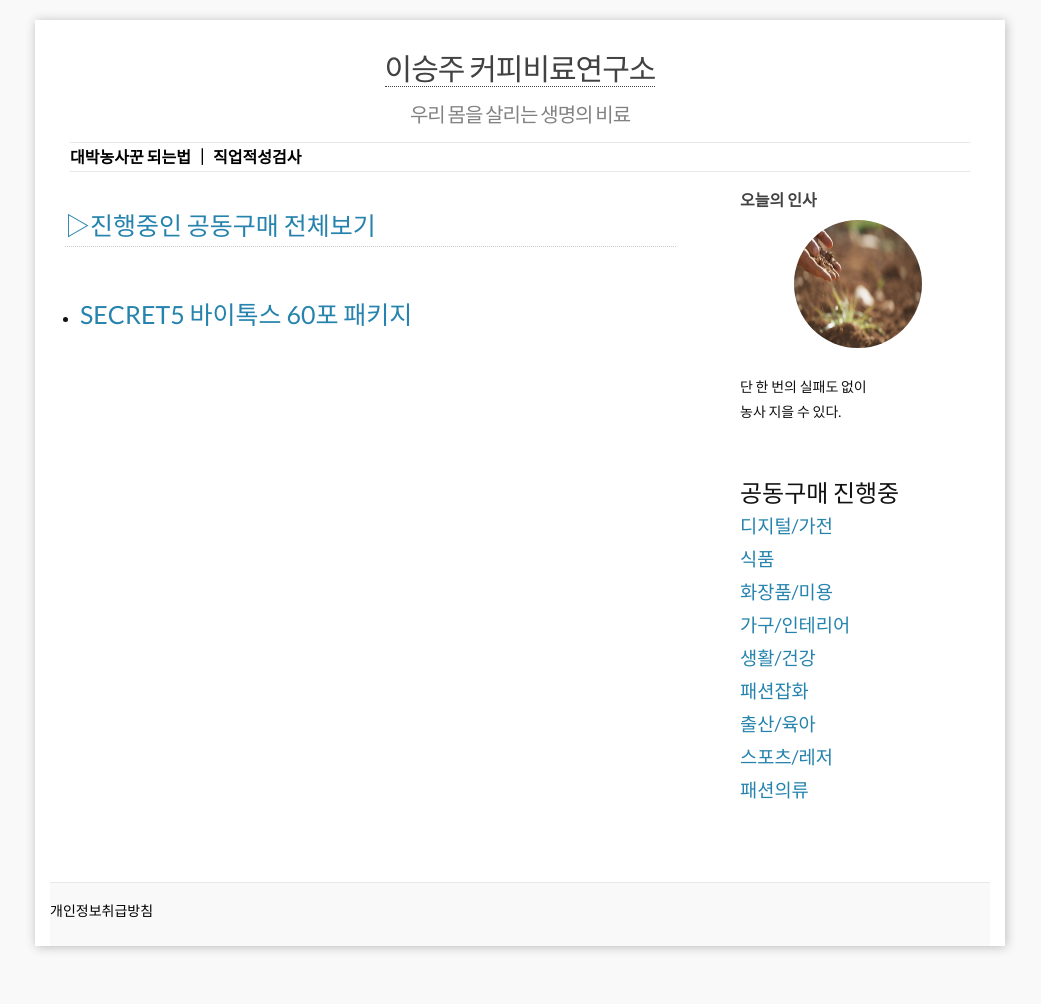
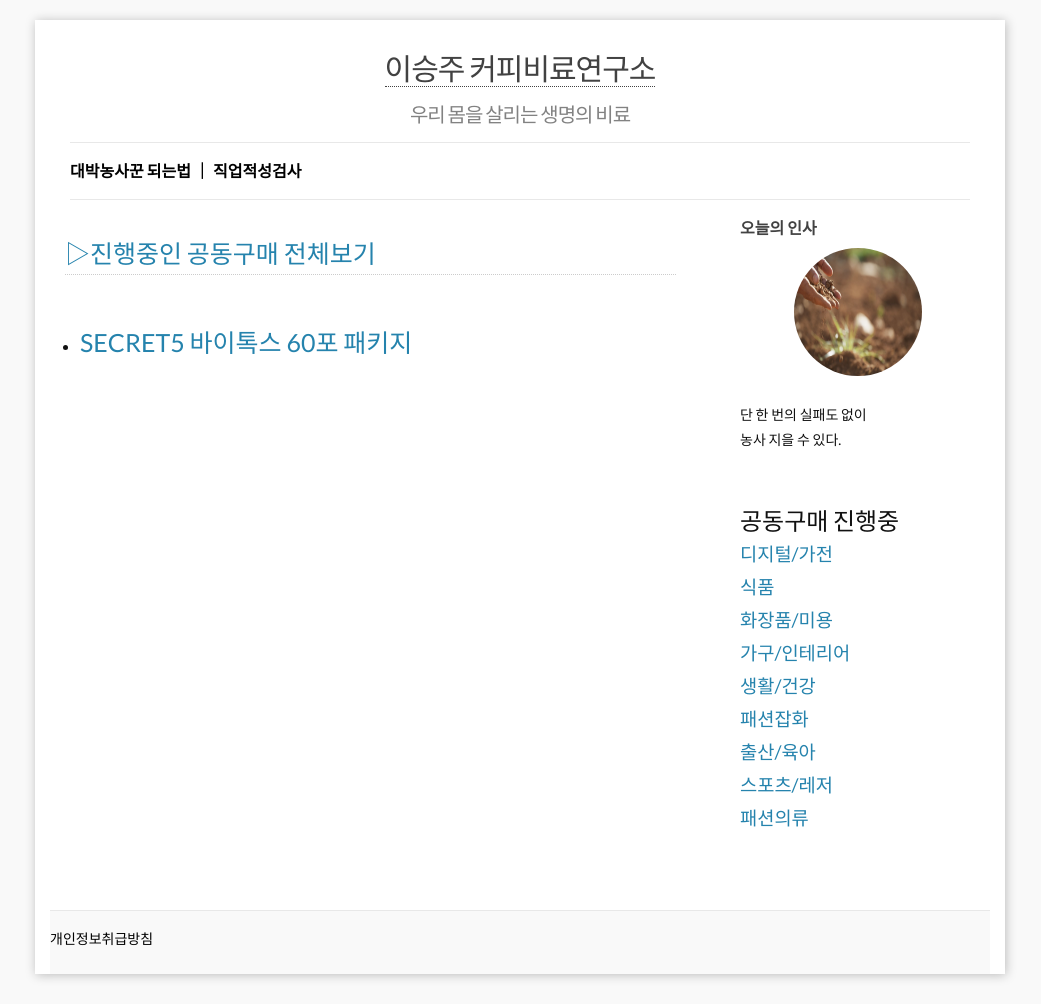
Before and after one commit to leevra/hair, a Jekyll site: the page built from index.html, in a window 1280 px wide. Shown: the whole page, without its empty margins (120-1161 px from the left). Built offline with Jekyll 4.4.1, drawn with Linux system fonts in a browser that asks for light colours; the list of posts is cut into pages by our own code; before the commit the page ends 976 px from its top, so only the background shows below that.

Commit message:
VersionActivity

```diff
--- a/_sass/_layout.scss
+++ b/_sass/_layout.scss
@@ -36,7 +36,7 @@
 
 .site-nav {
   /*float: right;*/
-  line-height: 28px;
+  line-height: 56px;
   border-top: 1px solid $grey-color-light;
   border-bottom: 1px solid $grey-color-light;
   .menu-icon {
```
